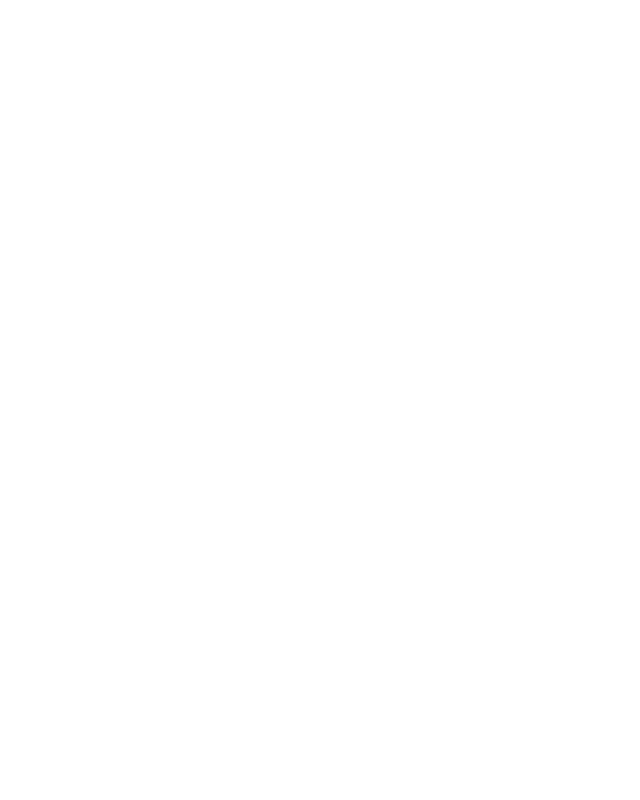
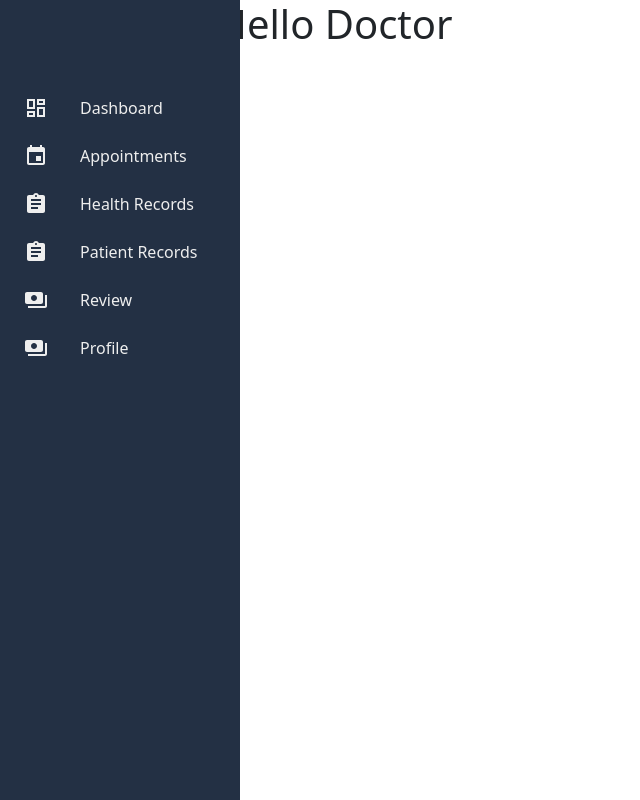
Before and after one commit to gang-of-6/mobile-doc-frontend, a React (Create React App) app: page /doctor in a window 1280 px wide. Shown: the whole page, without its empty margins (0-640 px from the left). Built offline with nearby package versions, Linux system fonts and the light colour scheme.

Commit message:
Folder restructered

```diff
--- a/src/App.js
+++ b/src/App.js
@@ -13,8 +13,8 @@ function App() {
       <Router>
         <Routes>
           <Route path="/" element={<Index />} />
-          <Route path="/patient" element={<Patient />} />
-          <Route path="/doctor" element={<Doctor />} />
+          <Route path="/patient" element={<Patient forPatient={true} />} />
+          <Route path="/doctor" element={<Doctor forPatient={false} />} />
         </Routes>
       </Router>
     </div>
--- /dev/null
+++ b/src/component/DoctorProfile.js
@@ -0,0 +1,9 @@
+const DoctorProfile = () => {
+  return (
+    <div>
+
+    </div>
+  )
+}
+
+export default DoctorProfile
--- a/src/component/PageLayout.js
+++ b/src/component/PatientPageLayout.js
@@ -7,7 +7,7 @@ import Badge from "react-bootstrap/Badge"
 import { Search } from "@mui/icons-material"
 import ClearIcon from '@mui/icons-material/Clear';
 
-const PageLayout = () => {
+const PatientPageLayout = () => {
 
   let [symptoms, setSymtoms] = useState([]);
   let [searchText, setSearch] = useState("");
@@ -92,4 +92,4 @@ const PageLayout = () => {
   )
 }
 
-export default PageLayout
+export default PatientPageLayout
--- a/src/component/Payment.js
+++ /dev/null
@@ -1,9 +0,0 @@
-const Payment = () => {
-  return (
-    <div>
-        <h1>Payment</h1>
-    </div>
-  )
-}
-
-export default Payment
--- /dev/null
+++ b/src/component/Review.js
@@ -0,0 +1,10 @@
+
+const Review = () => {
+  return (
+    <div>
+
+    </div>
+  )
+}
+
+export default Review
--- a/src/component/Sidebar.js
+++ b/src/component/Sidebar.js
@@ -5,7 +5,7 @@ import { Drawer, List, Stack, Toolbar } from "@mui/material";
 import SidebarItem from './SidebarItem';
 import SidebarItems from './SidebarItems';
 
-const Sidebar = () => {
+const Sidebar = ({ forPatient }) => { //The forPatient prop is not used yet, need to think about how to use it
   return (
     <Drawer
     variant="permanent"
--- a/src/component/SidebarItems.js
+++ b/src/component/SidebarItems.js
@@ -1,7 +1,9 @@
 import Dashboard from "./Dashboard";
 import Appointment from "./Appointment";
 import HealthRecords from "./HealthRecords";
-import Payment from "./Payment";
+import PatientRecords from "./PatientRecords";
+import Review from "./Review";
+import Profile from "./DoctorProfile";
 
 import AssignmentIcon from '@mui/icons-material/Assignment';
 import EventIcon from '@mui/icons-material/Event';
@@ -14,29 +16,49 @@ const SidebarItems = [
     element: <Dashboard />,
     state: "dasboard",
     displayText: "Dashboard",
-    icon: <DashboardOutlinedIcon />
+    icon: <DashboardOutlinedIcon />,
+    forPatient: true
   },
   {
     path: "/appointments",
     element: <Appointment />,
     state: "appointments",
     displayText: "Appointments",
-    icon: <EventIcon />
+    icon: <EventIcon />,
+    forPatient: true
   },
   {
     path: "/healthRecords",
     element: <HealthRecords />,
     state: "healthRecords",
     displayText: "Health Records",
-    icon: <AssignmentIcon />
+    icon: <AssignmentIcon />,
+    forPatient: true
   },
   {
-    path: "/payment",
-    element: <Payment />,
-    state: "payment",
-    displayText: "Payment",
-    icon: <PaymentsIcon />
-  }
+    path: "/patientRecords",
+    element: <PatientRecords />,
+    state: "patientRecords",
+    displayText: "Patient Records",
+    icon: <AssignmentIcon />,
+    forPatient: false
+  },
+  {
+    path: "/review",
+    element: <Review />,
+    state: "review",
+    displayText: "Review",
+    icon: <PaymentsIcon />,
+    forPatient: false
+  },
+  {
+    path: "/profile",
+    element: <Profile />,
+    state: "profile",
+    displayText: "Profile",
+    icon: <PaymentsIcon />,
+    forPatient: false
+  },
 ];
 
 export default SidebarItems;
--- a/src/pages/Doctor.js
+++ b/src/pages/Doctor.js
@@ -1,8 +1,19 @@
-const Doctor = () => {
+import Sidebar from "../component/Sidebar"
+import Row from "react-bootstrap/Row";
+import { Col } from "react-bootstrap";
+
+const Doctor = ({ forPatient }) => {
   return (
-    <div>
-
-    </div>
+    <>
+      <Row>
+        <Col xs={2}>
+          <Sidebar forPatient={forPatient} />
+        </Col>
+        <Col>
+            <h1>Hello Doctor</h1>
+        </Col>
+      </Row>
+    </>
   )
 }
 
--- a/src/pages/Patient.js
+++ b/src/pages/Patient.js
@@ -1,18 +1,18 @@
 import Sidebar from "../component/Sidebar"
 import Row from "react-bootstrap/Row";
-import PageLayout from "../component/PageLayout";
+import PatientPageLayout from "../component/PatientPageLayout";
 import { Col } from "react-bootstrap";
 
 
-const Patient = () => {
+const Patient = ({ forPatient }) => {
   return (
     <>
       <Row>
         <Col xs={2}>
-          <Sidebar />
+          <Sidebar forPatient={forPatient} />
         </Col>
         <Col>
-            <PageLayout />
+            <PatientPageLayout />
         </Col>
       </Row>
     </>
```
Also changed, not shown: src/component/PatientRecords.js (added).
